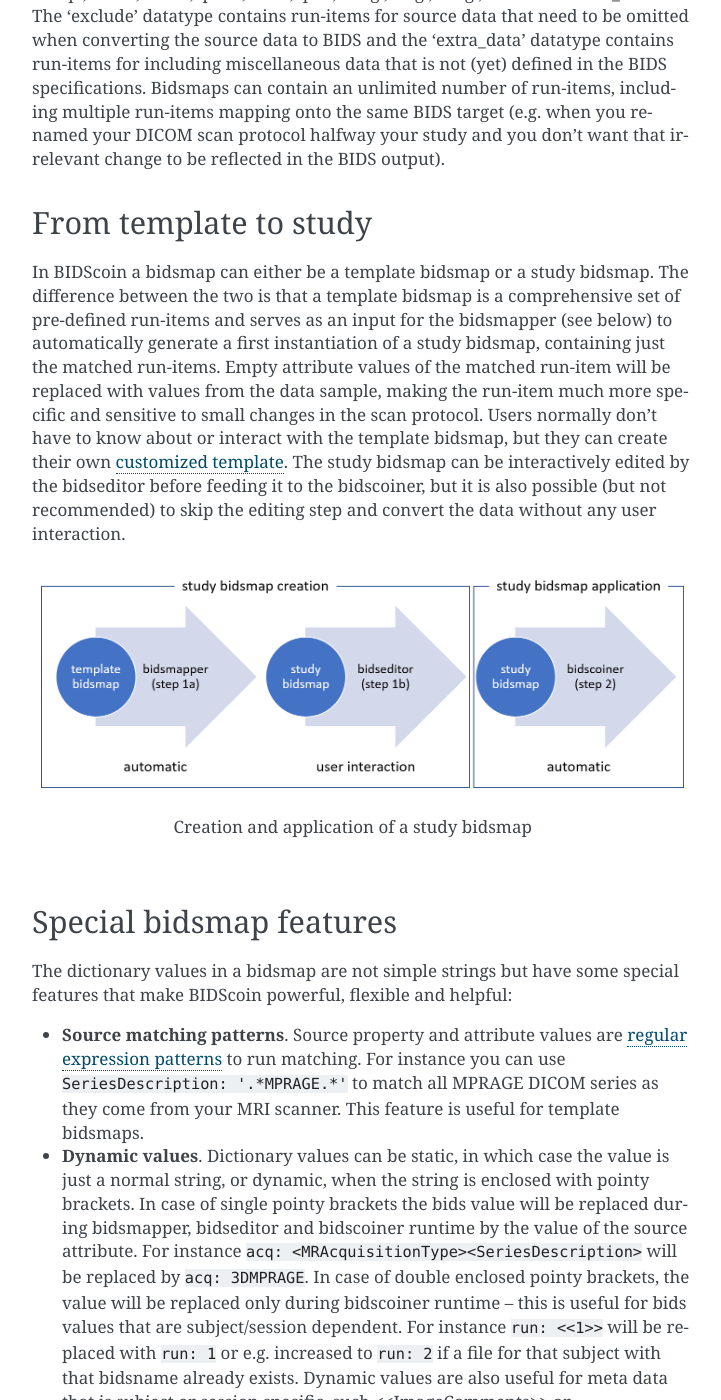
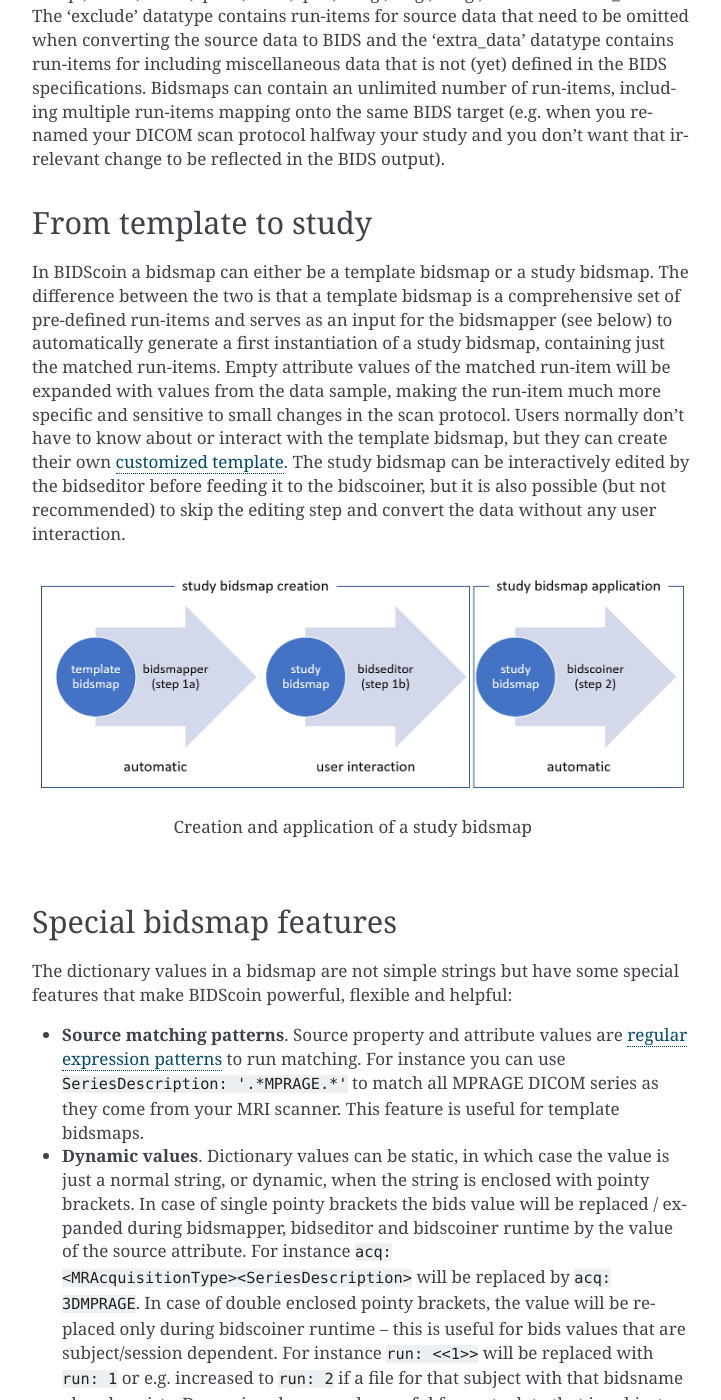
Before and after one commit to Donders-Institute/bidscoin, a Sphinx documentation site: the page built from docs/bidsmap.rst, in a window 1280 px wide and 1400 px high, scrolled down 1905 px. Shown: the whole window, without its empty margins (388-1109 px from the left). Built offline with Sphinx 7.4.7, drawn with Linux system fonts in a browser that asks for light colours.

Commit message:
Minor tweaks of the help text

```diff
--- a/docs/advanced.rst
+++ b/docs/advanced.rst
@@ -56,7 +56,7 @@
        acq: <SeriesDescription>    # This will be expanded by the bidsmapper (so the user can edit it)
        ce: ~
        rec: ~
-       run: <<1>>
+       run: <<1>>                  # This will be updated during bidscoiner runtime (as it depends on the already existing files)
        part: ['', 'mag', 'phase', 'real', 'imag', 0]
        suffix: T1w
      meta:                         # This is an optional entry for meta-data that will be appended to the json sidecar files produced by dcm2niix
--- a/docs/bidsmap.rst
+++ b/docs/bidsmap.rst
@@ -25,7 +25,7 @@
 From template to study
 ----------------------
 
-In BIDScoin a bidsmap can either be a template bidsmap or a study bidsmap. The difference between the two is that a template bidsmap is a comprehensive set of pre-defined run-items and serves as an input for the bidsmapper (see below) to automatically generate a first instantiation of a study bidsmap, containing just the matched run-items. Empty attribute values of the matched run-item will be replaced with values from the data sample, making the run-item much more specific and sensitive to small changes in the scan protocol. Users normally don't have to know about or interact with the template bidsmap, but they can create their own `customized template <advanced.html#site-specific-customized-template>`__. The study bidsmap can be interactively edited by the bidseditor before feeding it to the bidscoiner, but it is also possible (but not recommended) to skip the editing step and convert the data without any user interaction.
+In BIDScoin a bidsmap can either be a template bidsmap or a study bidsmap. The difference between the two is that a template bidsmap is a comprehensive set of pre-defined run-items and serves as an input for the bidsmapper (see below) to automatically generate a first instantiation of a study bidsmap, containing just the matched run-items. Empty attribute values of the matched run-item will be expanded with values from the data sample, making the run-item much more specific and sensitive to small changes in the scan protocol. Users normally don't have to know about or interact with the template bidsmap, but they can create their own `customized template <advanced.html#site-specific-customized-template>`__. The study bidsmap can be interactively edited by the bidseditor before feeding it to the bidscoiner, but it is also possible (but not recommended) to skip the editing step and convert the data without any user interaction.
 
 .. figure:: ./_static/bidsmap_flow.png
 
@@ -38,6 +38,6 @@
 
 * **Source matching patterns**. Source property and attribute values are `regular expression patterns <https://docs.python.org/3/library/re.html>`__ to  run matching. For instance you can use ``SeriesDescription: '.*MPRAGE.*'`` to match all MPRAGE DICOM series as they come from your MRI scanner. This feature is useful for template bidsmaps.
 
-* **Dynamic values**. Dictionary values can be static, in which case the value is just a normal string, or dynamic, when the string is enclosed with pointy brackets. In case of single pointy brackets the bids value will be replaced during bidsmapper, bidseditor and bidscoiner runtime by the value of the source attribute. For instance ``acq: <MRAcquisitionType><SeriesDescription>`` will be replaced by ``acq: 3DMPRAGE``. In case of double enclosed pointy brackets, the value will be replaced only during bidscoiner runtime -- this is useful for bids values that are subject/session dependent. For instance ``run: <<1>>`` will be replaced with ``run: 1`` or e.g. increased to ``run: 2`` if a file for that subject with that bidsname already exists. Dynamic values are also useful for meta data that is subject or session specific, such <<ImageComments>> or <<RadionuclideTotalDose>>, but not saved by default in the json sidecar files.
+* **Dynamic values**. Dictionary values can be static, in which case the value is just a normal string, or dynamic, when the string is enclosed with pointy brackets. In case of single pointy brackets the bids value will be replaced / expanded during bidsmapper, bidseditor and bidscoiner runtime by the value of the source attribute. For instance ``acq: <MRAcquisitionType><SeriesDescription>`` will be replaced by ``acq: 3DMPRAGE``. In case of double enclosed pointy brackets, the value will be replaced only during bidscoiner runtime -- this is useful for bids values that are subject/session dependent. For instance ``run: <<1>>`` will be replaced with ``run: 1`` or e.g. increased to ``run: 2`` if a file for that subject with that bidsname already exists. Dynamic values are also useful for meta data that is subject or session specific, such <<ImageComments>> or <<RadionuclideTotalDose>>, but not saved by default in the json sidecar files.
 
 * **Bids value lists**. Instead of a normal string, a bids dictionary value can also be a list of strings, with the last list item being the (zero-based) list index that selects the actual value from the list. For instance the list ``part: ['', 'mag', 'phase', 'real', 'imag', 2]`` would select 'phase' as the value belonging to 'part'. A bids value list is made visible in the bidseditor as a drop-down menu in which the user can select the value (i.e. set the list index).
```
Also changed, not shown: 2 other files.
